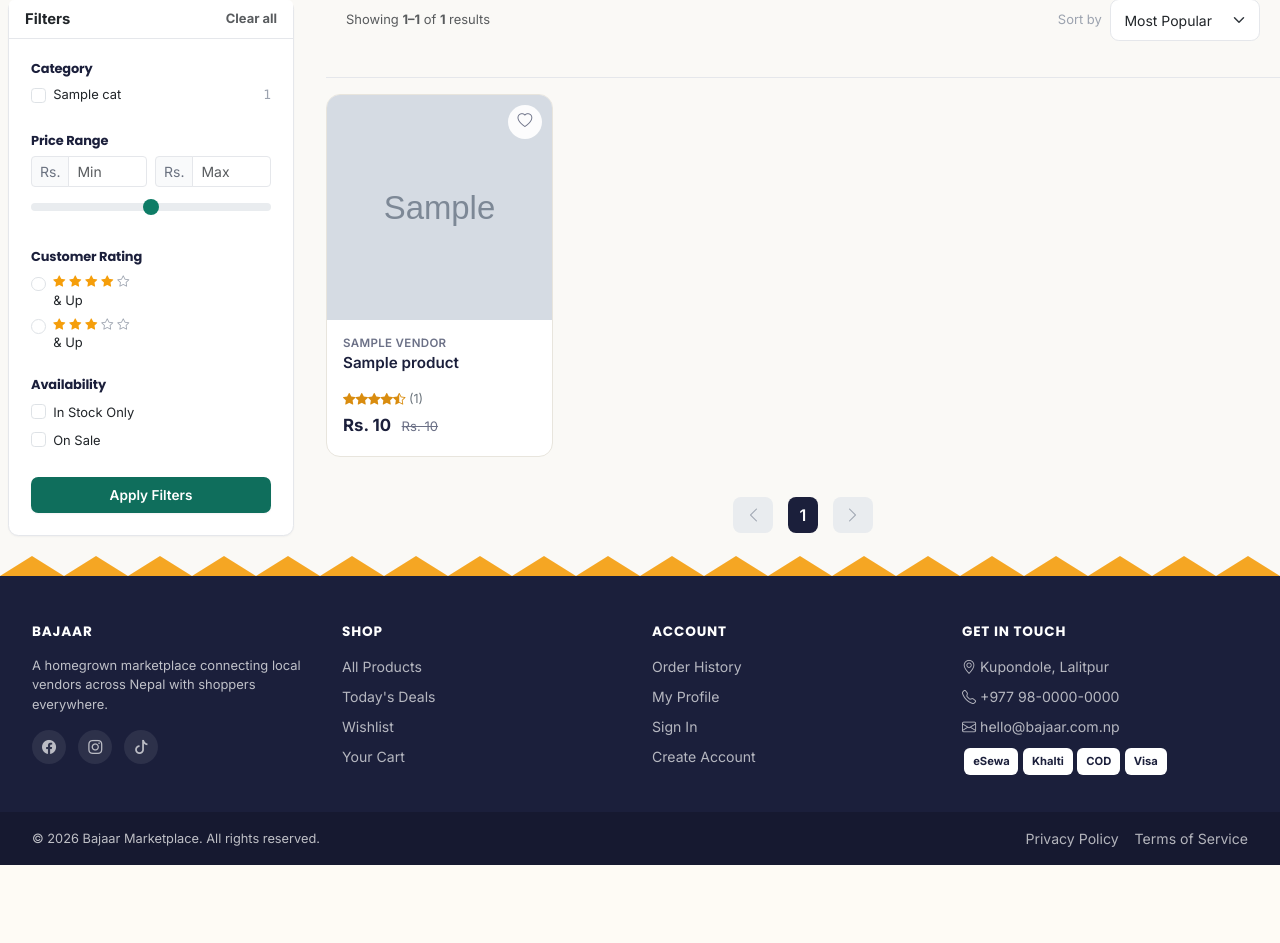
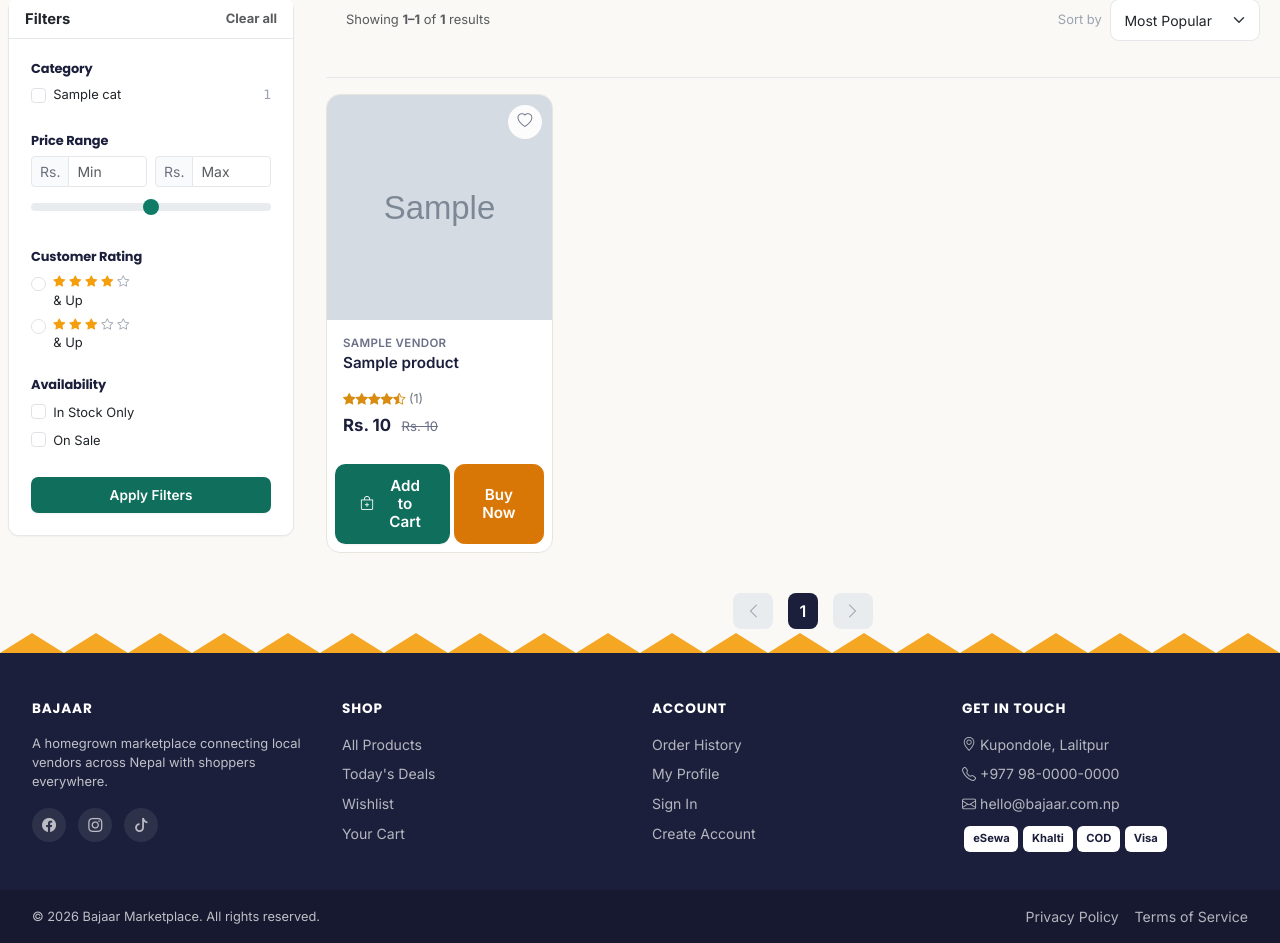
Before and after one commit to Sujan-321/vendor_management_system, a Django app: template customer/templates/Customer/shop.html in a window 1280 px wide. Shown: the part 178-1121 px from the top of the page. Before the commit the page ends 1043 px from the top, so only its background shows below. Run offline with Django 5.2, Linux system fonts and the light colour scheme; the template is opened without the code that fills it: most values are stand-ins (such as "Sample title", 1, 10 or a date in 2020); grey boxes marked "Sample" are stand-in pictures; some libraries are stand-ins or nearby versions.

Commit message:
update the shop.html inside the customer folder I added the 2 buttons in a product card one is 'add to cart' anothe is 'buy now' first button is working successfully.

```diff
--- a/customer/templates/Customer/shop.html
+++ b/customer/templates/Customer/shop.html
@@ -180,11 +180,15 @@
             </div>
           </div>
 
-          <div class="bj-quick-add">
-            <button type="button" data-name="{{ product.name|default:'Item' }}" class="btn-add-to-cart">
-              <i class="bi bi-bag-plus me-1"></i> Add to Cart
-            </button>
+          <form method="post" action="{% url 'customer:cart_add' product.id %}">
+            {% csrf_token %}
+            <input type="hidden" name="product_id" value="{{ product.id|default:1 }}">
+
+          <div class="d-flex gap-1 m-2">
+            <button type="submit" class="btn btn-primary btn-lg flex-grow-1"><i class="bi bi-bag-plus me-1"></i> Add to Cart</button>
+            <button type="submit" name="buy_now" value="1" class="btn btn-accent btn-lg flex-grow-1">Buy Now</button>
           </div>
+          </form>
         </div>
       </div>
       {% empty %}
```
